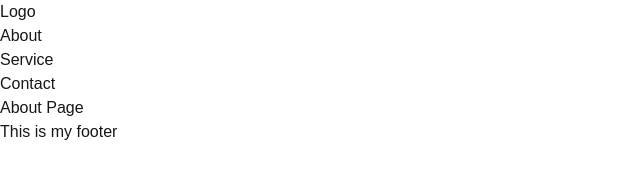
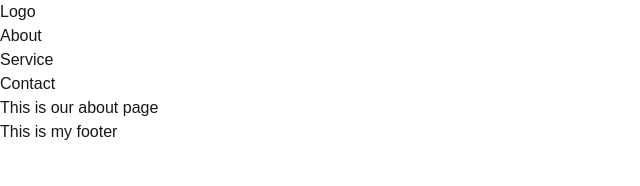
Before and after one commit to sazzadshakhbd/next-hero, a Next.js app in the folder my-app/: page /about in a window 1280 px wide. Shown: the top 186 px of the page, without its empty margins (0-640 px from the left). Built offline with nearby package versions, Linux system fonts and the light colour scheme.

Commit message:
create page.js file in out about folder and function name should be AboutPage

```diff
--- a/my-app/src/app/about/page.jsx
+++ b/my-app/src/app/about/page.jsx
@@ -2,6 +2,6 @@ import React from 'react'
 
 export default function AboutPage() {
   return (
-    <div>About Page</div>
+    <div>This is our about page</div>
   )
 }
```
